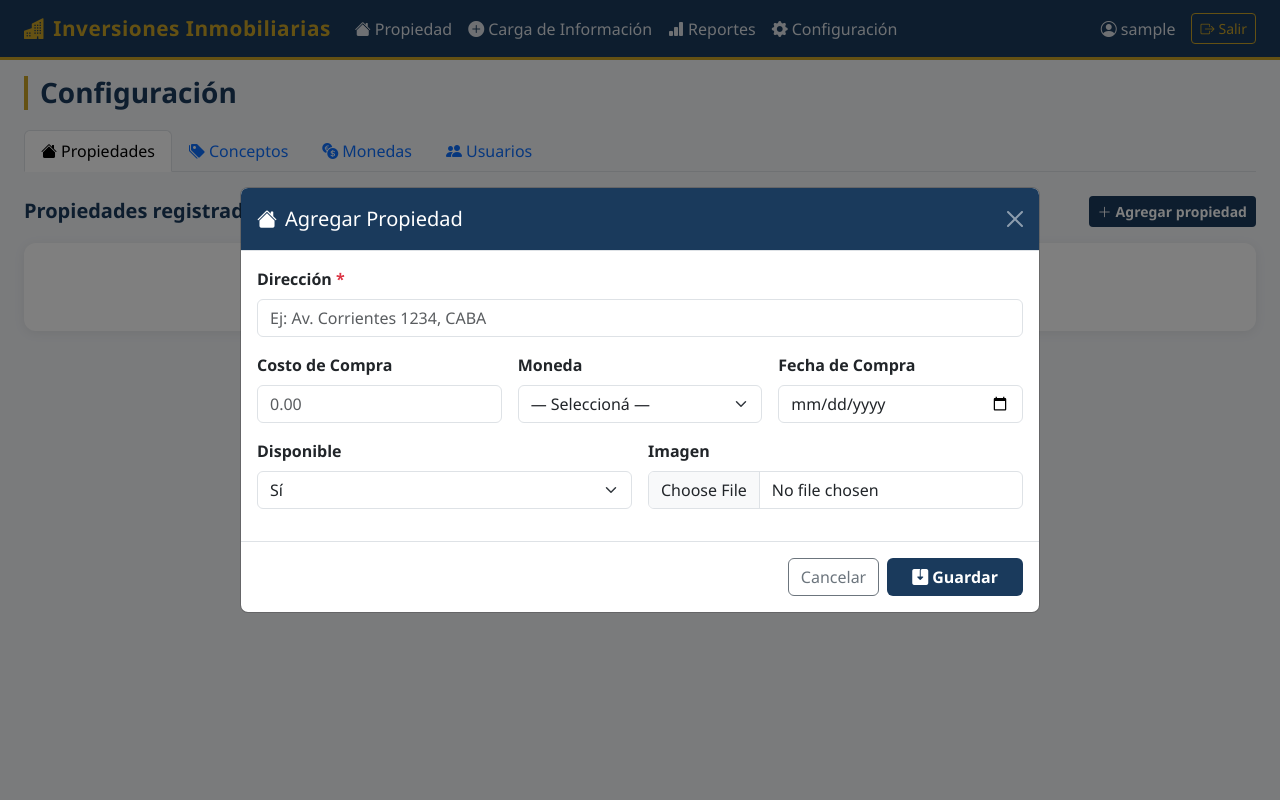
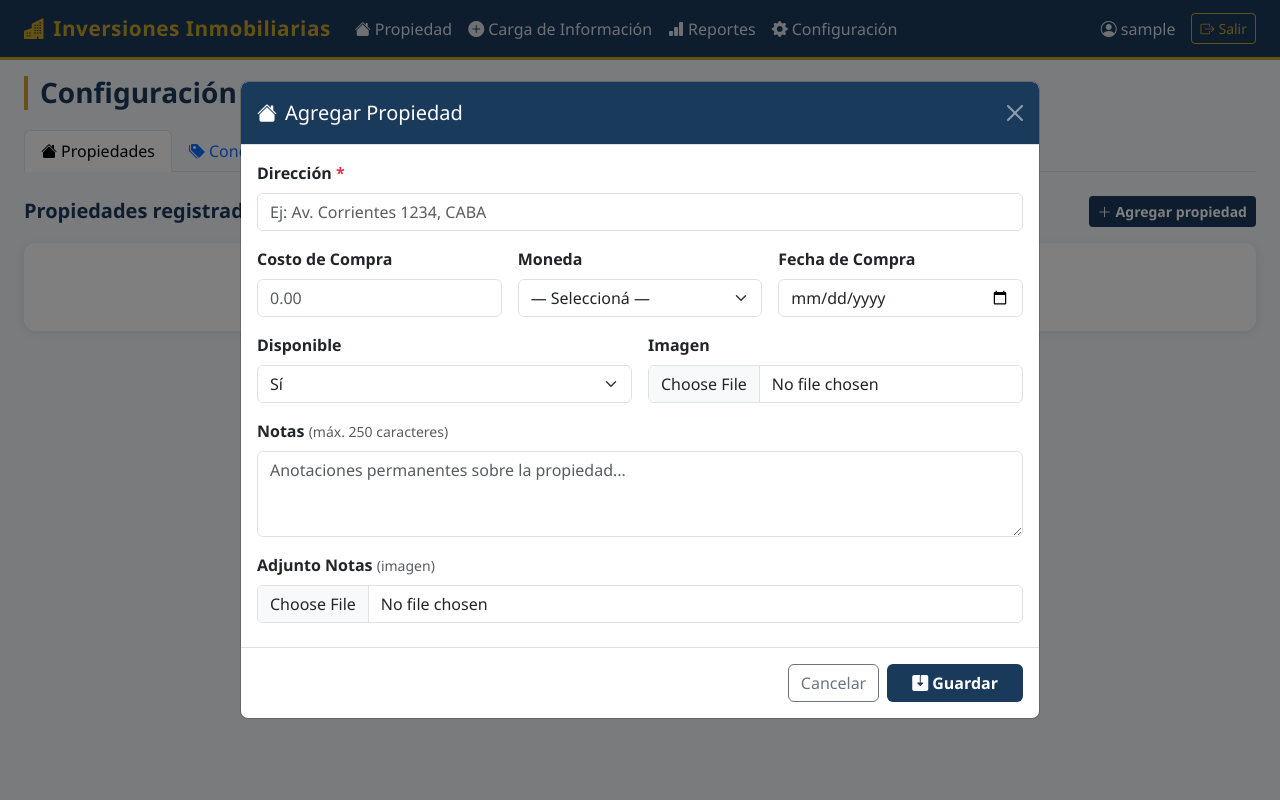
Before and after one commit to holdingmax/inversiones-inmobiliarias, a Flask app: page /configuracion in a window 1280 px wide, after a click on "Agregar propiedad". Run offline with Flask 3, Linux system fonts and the light colour scheme; the visitor is signed in with stand-in values (Sample User, id 1).

Commit message:
Agregar campos Notas y Adjunto Notas a Propiedades
- Nuevos campos en modelo Propiedad: notas (VARCHAR 250), adjunto_notas (BLOB), adjunto_notas_tipo
- Migración automática en init_db() para bases de datos existentes
- Ruta /propiedad/adjunto_notas/<cod> para servir la imagen adjunta
- Configuración: textarea Notas y file input Adjunto Notas en modales de agregar y editar
- Vista Propiedad: bloque de notas con borde dorado al tope, botón ojo abre modal lightbox con la imagen

Co-Authored-By: Claude Sonnet 4.6 <noreply@anthropic.com>

```diff
--- a/app.py
+++ b/app.py
@@ -59,6 +59,9 @@ class Propiedad(db.Model):
     fecha_compra = db.Column(db.Date)
     imagen = db.Column(db.LargeBinary)
     imagen_tipo = db.Column(db.String(50))
+    notas = db.Column(db.String(250))
+    adjunto_notas = db.Column(db.LargeBinary)
+    adjunto_notas_tipo = db.Column(db.String(50))
     moneda_rel = db.relationship('Moneda', foreign_keys=[moneda_cod])
     transacciones = db.relationship('Transaccion', backref='propiedad', lazy=True)
 
@@ -176,6 +179,15 @@ def propiedad_imagen(cod):
     if not prop or not prop.imagen:
         return '', 404
     return Response(prop.imagen, mimetype=prop.imagen_tipo or 'image/jpeg')
+
+
+@app.route('/propiedad/adjunto_notas/<int:cod>')
+@login_required
+def propiedad_adjunto_notas(cod):
+    prop = db.session.get(Propiedad, cod)
+    if not prop or not prop.adjunto_notas:
+        return '', 404
+    return Response(prop.adjunto_notas, mimetype=prop.adjunto_notas_tipo or 'image/jpeg')
 
 
 # ─── Carga de información ─────────────────────────────────────────────────────
@@ -477,6 +489,13 @@ def config_propiedad_add():
         costo_str = request.form.get('costo_compra', '').strip()
         moneda_str = request.form.get('moneda_cod', '').strip()
 
+        adjunto_data = adjunto_tipo = None
+        if 'adjunto_notas' in request.files:
+            fa = request.files['adjunto_notas']
+            if fa and fa.filename:
+                adjunto_data = fa.read()
+                adjunto_tipo = fa.content_type
+
         p = Propiedad(
             direccion=request.form['direccion'].strip()[:50],
             disponible=request.form.get('disponible') == '1',
@@ -484,7 +503,10 @@ def config_propiedad_add():
             moneda_cod=int(moneda_str) if moneda_str else None,
             fecha_compra=datetime.strptime(fecha_str, '%Y-%m-%d').date() if fecha_str else None,
             imagen=imagen_data,
-            imagen_tipo=imagen_tipo
+            imagen_tipo=imagen_tipo,
+            notas=request.form.get('notas', '').strip()[:250] or None,
+            adjunto_notas=adjunto_data,
+            adjunto_notas_tipo=adjunto_tipo,
         )
         db.session.add(p)
         db.session.commit()
@@ -516,6 +538,12 @@ def config_propiedad_edit(cod):
             if f and f.filename:
                 p.imagen = f.read()
                 p.imagen_tipo = f.content_type
+        p.notas = request.form.get('notas', '').strip()[:250] or None
+        if 'adjunto_notas' in request.files:
+            fa = request.files['adjunto_notas']
+            if fa and fa.filename:
+                p.adjunto_notas = fa.read()
+                p.adjunto_notas_tipo = fa.content_type
         db.session.commit()
         flash('Propiedad actualizada correctamente.', 'success')
     except Exception as e:
@@ -1016,12 +1044,18 @@ def carga_template():
 def init_db():
     db.create_all()
     # Migración: agregar moneda_cod a propiedades si no existe (DBs pre-existentes)
-    try:
-        with db.engine.connect() as conn:
-            conn.execute(text('ALTER TABLE propiedades ADD COLUMN moneda_cod INTEGER REFERENCES monedas(cod)'))
-            conn.commit()
-    except Exception:
-        pass  # La columna ya existe
+    for _sql in [
+        'ALTER TABLE propiedades ADD COLUMN moneda_cod INTEGER REFERENCES monedas(cod)',
+        'ALTER TABLE propiedades ADD COLUMN notas VARCHAR(250)',
+        'ALTER TABLE propiedades ADD COLUMN adjunto_notas BLOB',
+        'ALTER TABLE propiedades ADD COLUMN adjunto_notas_tipo VARCHAR(50)',
+    ]:
+        try:
+            with db.engine.connect() as conn:
+                conn.execute(text(_sql))
+                conn.commit()
+        except Exception:
+            pass  # columna ya existe
     # Usuario admin por defecto si no hay ninguno
     if not Usuario.query.first():
         admin = Usuario(
--- a/templates/configuracion.html
+++ b/templates/configuracion.html
@@ -92,6 +92,8 @@
                     data-moneda="{{ p.moneda_cod or '' }}"
                     data-fecha="{{ p.fecha_compra.isoformat() if p.fecha_compra else '' }}"
                     data-tiene-imagen="{{ 'true' if p.imagen else 'false' }}"
+                    data-notas="{{ p.notas or '' }}"
+                    data-tiene-adjunto="{{ 'true' if p.adjunto_notas else 'false' }}"
                     data-bs-toggle="modal" data-bs-target="#editPropModal"
                     title="Editar">
                     <i class="bi bi-pencil-fill"></i>
@@ -366,6 +368,15 @@
               <input type="file" name="imagen" class="form-control" accept="image/*">
             </div>
           </div>
+          <div class="mb-3">
+            <label class="form-label fw-semibold">Notas <small class="text-muted fw-normal">(máx. 250 caracteres)</small></label>
+            <textarea name="notas" class="form-control" rows="3" maxlength="250"
+                      placeholder="Anotaciones permanentes sobre la propiedad..."></textarea>
+          </div>
+          <div class="mb-2">
+            <label class="form-label fw-semibold">Adjunto Notas <small class="text-muted fw-normal">(imagen)</small></label>
+            <input type="file" name="adjunto_notas" class="form-control" accept="image/*">
+          </div>
         </div>
         <div class="modal-footer">
           <button type="button" class="btn btn-outline-secondary" data-bs-dismiss="modal">Cancelar</button>
@@ -529,6 +540,16 @@
               <input type="file" name="imagen" class="form-control" accept="image/*">
               <small id="editPropImgNote" class="text-muted"></small>
             </div>
+          </div>
+          <div class="mb-3">
+            <label class="form-label fw-semibold">Notas <small class="text-muted fw-normal">(máx. 250 caracteres)</small></label>
+            <textarea name="notas" id="editPropNotas" class="form-control" rows="3" maxlength="250"
+                      placeholder="Anotaciones permanentes sobre la propiedad..."></textarea>
+          </div>
+          <div class="mb-2">
+            <label class="form-label fw-semibold">Adjunto Notas <small class="text-muted fw-normal">(imagen, opcional — reemplaza el actual)</small></label>
+            <input type="file" name="adjunto_notas" class="form-control" accept="image/*">
+            <small id="editPropAdjNote" class="text-muted"></small>
           </div>
         </div>
         <div class="modal-footer">
@@ -711,6 +732,11 @@
         btn.dataset.tieneImagen === 'true'
           ? 'Ya tiene imagen. Dejá vacío para mantenerla.'
           : 'Sin imagen actual.';
+      document.getElementById('editPropNotas').value = btn.dataset.notas || '';
+      document.getElementById('editPropAdjNote').textContent =
+        btn.dataset.tieneAdjunto === 'true'
+          ? 'Ya tiene adjunto. Dejá vacío para mantenerlo.'
+          : 'Sin adjunto actual.';
     });
   });
 
```
Also changed, not shown: templates/propiedad.html (+54 -0 lines).
